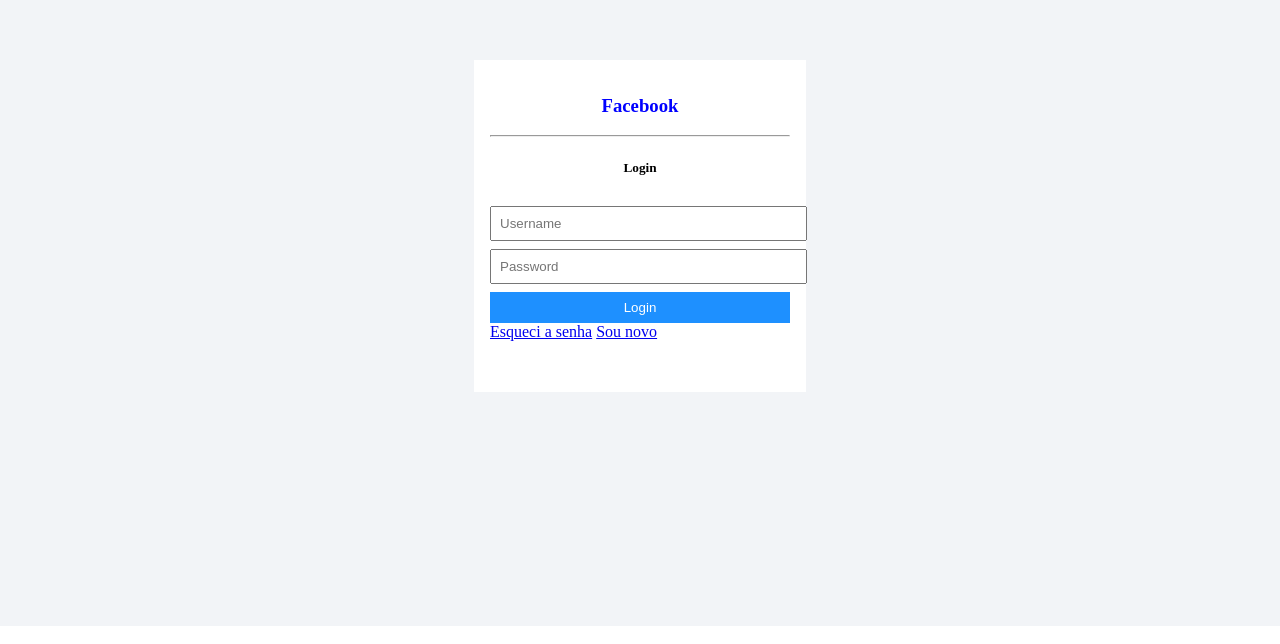
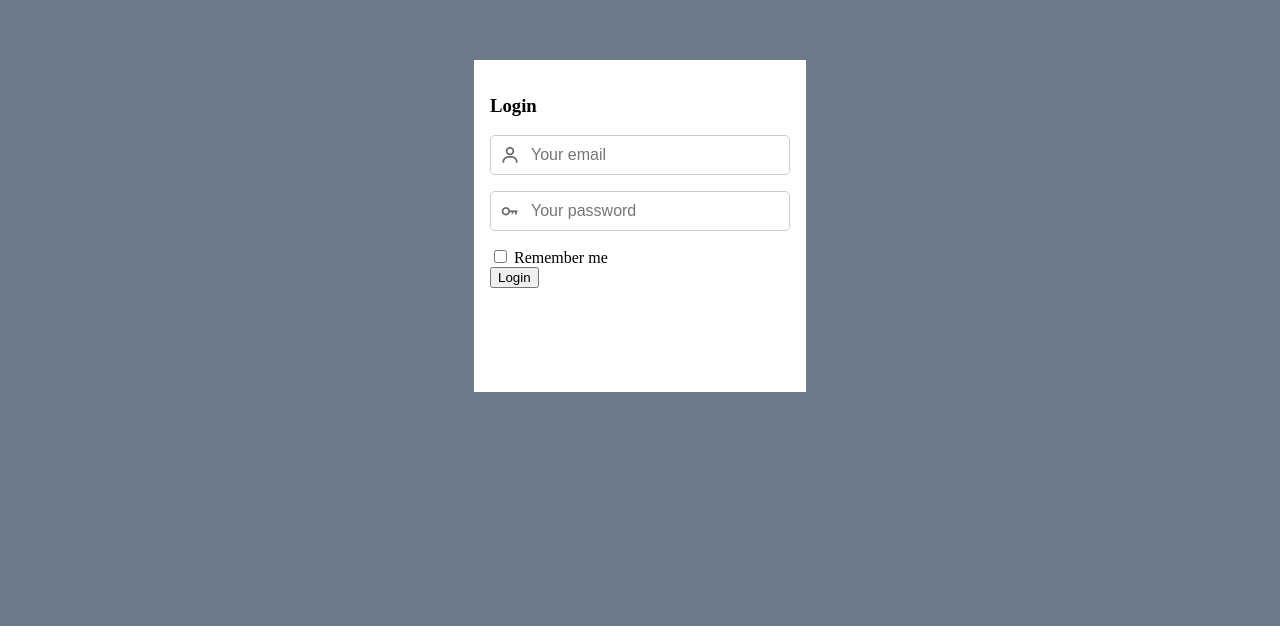
Before and after one commit to Flugelo/estagio, a plain HTML site: page index.html in a window 1280 px wide. Shown: the part 174-818 px from the top of the page. Drawn offline with nearby package versions, Linux system fonts and the light colour scheme.

Commit message:
padronizando

```diff
--- /dev/null
+++ b/assets/css/login.css
@@ -0,0 +1,63 @@
+.container {
+    width: 100vw;
+    height: 100vh;
+    background: #6C7A89;
+    display: flex;
+    flex-direction: row;
+    justify-content: center;
+    align-items: center;
+    }
+ .box {
+    width: 300px;
+    height: 300px;
+    background: #fff;
+    padding: 1rem
+    }
+body {
+    margin: 0px;
+}
+
+.input-container {
+    position: relative;
+    width: 100%;
+    padding-bottom: 1rem;
+}
+
+/* Estilo do ícone */
+.input-container i {
+    position: absolute;
+    top: 50%;
+    left: 10px;
+    transform: translateY(-50%);
+    color: #666; /* Cor do ícone */
+    font-size: 20px; /* Tamanho do ícone */
+    padding-bottom: inherit
+}
+
+/* Estilo do input */
+.input-container input {
+    width: 100%;
+    padding: 10px 10px 10px 40px; /* Espaçamento para o ícone */
+    font-size: 16px;
+    border: 1px solid #ccc;
+    border-radius: 5px;
+    outline: none;
+    box-sizing: border-box;
+}
+
+.input-container input.error {
+    border: 2px solid red;
+    background-color: #ffe6e6;
+}
+
+/* Foco no input */
+.input-container input:focus {
+    border-color: #007bff; /* Cor da borda ao focar */
+    box-shadow: 0 0 5px rgba(0, 123, 255, 0.5);
+}
+
+input-container button.submit{
+    width: 100%;
+    background-color: gray;
+    color: black
+}
--- /dev/null
+++ b/assets/js/login.js
@@ -0,0 +1,24 @@
+window.onload = (on) => {
+    document.getElementById('form-login').addEventListener('submit', function (event) {
+        event.preventDefault();
+
+        const emailInput = document.getElementById('input-email');
+        const passwordInput = document.getElementById('input-password');
+        if (emailInput.value.trim() === '') {
+            emailInput.classList.add("error");
+        }
+
+        if (passwordInput.value.trim() === ''){
+            passwordInput.classList.add("error");
+            return;
+        }
+
+        if(emailInput.value !== "admin" || passwordInput.value !== "admin"){
+            alert("Usuário ou senha incorretos.")
+            return;
+        }
+
+        window.location.href = "src/pages/dashboard.html"
+
+    });
+};
--- a/index.html
+++ b/index.html
@@ -1,73 +1,46 @@
 <!DOCTYPE html>
-<html lang="en">
+<html lang="pt-BR">
+
 <head>
     <meta charset="UTF-8">
     <meta name="viewport" content="width=device-width, initial-scale=1.0">
-    <title>Facebook - Login</title>
+    <title>Pagina inicial</title>
+
+    <!-- Js imports -->
+     <script src="assets/js/login.js"></script>
+
+    <!-- Css imports -->
+    <link rel="stylesheet" href="assets/css/login.css">
+
+    <!-- Icons -->
+    <link href="https://unpkg.com/boxicons@2.1.4/css/boxicons.min.css" rel="stylesheet">
+
 </head>
-<style>
-    .container {
-    width: 100vw;
-    height: 100vh;
-    background: #f2f4f7;
-    display: flex;
-    flex-direction: row;
-    justify-content: center;
-    align-items: center;
-    }
-    .box {
-    width: 300px;
-    height: 300px;
-    background: #fff;
-    padding-top: 1rem;
-    padding-left: 1rem;
-    padding-right: 1rem;
-    padding-bottom: 1rem;
 
-    }
-    body {
-    margin: 0px;
-    }
-
-    input {
-        background-color: f2f4f7;
-        color: black;
-        padding: 0.5rem;
-        margin-top: 0.5rem;
-        width: 99%;
-    }
-
-    h3{
-        justify-self: center;
-        color: blue
-    }
-
-    h5 {
-        justify-self: center;
-    }
-
-</style>
 <body>
     <div class="container">
         <div class="box">
-            <h3>Facebook</h3>
-            <hr>
+            <h3>Login</h3>
+            <form id="form-login">
+                <div class="input-container">
+                    <i class="bx bx-user"></i>
+                    <input type="text" name="email" placeholder="Your email" id="input-email">
+                </div>
 
-            <h5>Login</h5>
-            <form action="">
-                <div style="text-align: center">
-                    <input type="text" id="username" value="" name="username" placeholder="Username">
-                    <input type="password" id="password" name="password" placeholder="Password">
-                    <input type="submit" value="Login" style="background-color: dodgerblue; color: white; width: 100%; border: none; border-radius: rounded;">
+                <div class="input-container">
+                    <i class="bx bx-key"></i>
+                    <input type="password" name="password" placeholder="Your password" id="input-password">
                 </div>
-                 <div>
-                    <a href="#">Esqueci a senha</a>
-                    <a href="#">Sou novo</a>
+
+                <div>
+                    <input type="checkbox" name="remember" id="rememberInput">
+                    <label for="rememberInput">Remember me</label>
                 </div>
+                <button type="submit" class="submit">Login</button>
             </form>
+
         </div>
     </div>
+</body>
 
-    <img src="imageas.jpeg" alt="">
-</body>
 </html>
```
Also changed, not shown: src/pages/dashboard.html (added, +11 -0 lines).
